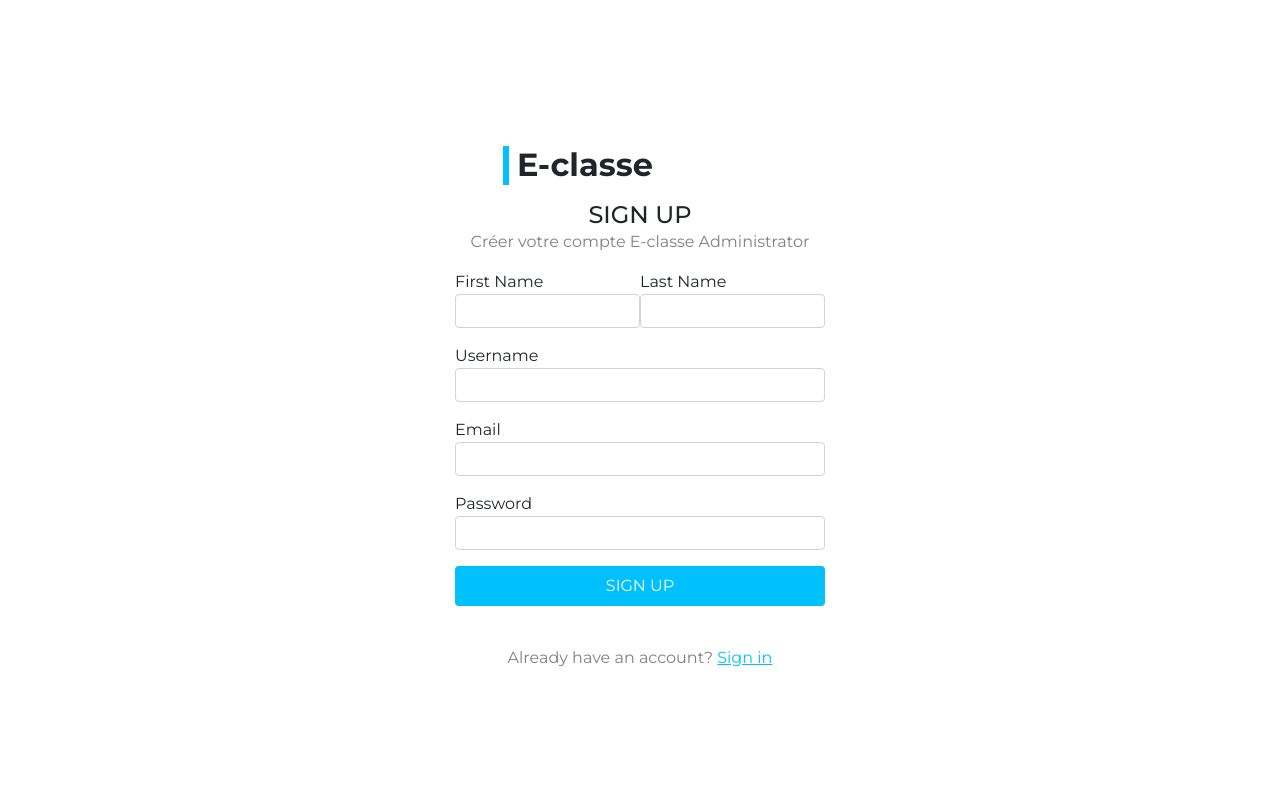
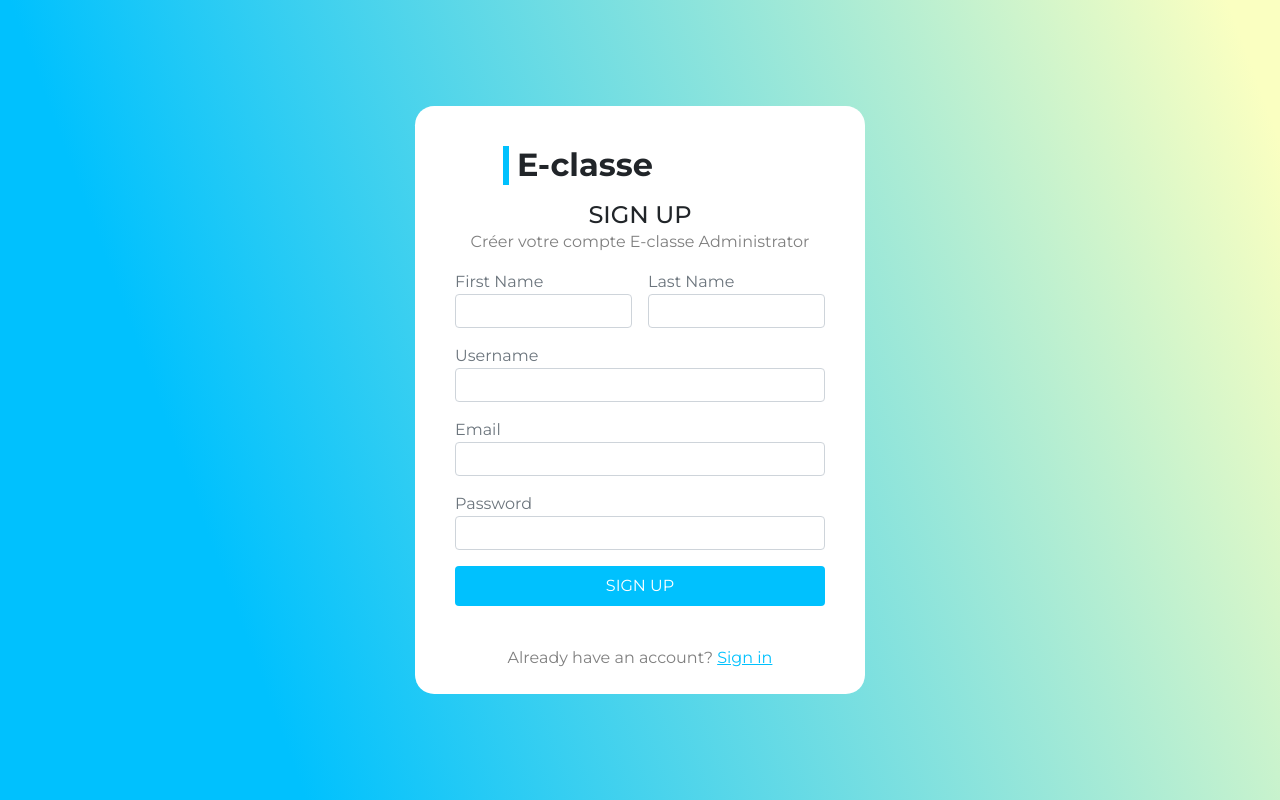
Before and after one commit to darjiaymane/E-class, a PHP site: page /signup.php in a window 1280 px wide. Run offline with PHP 8.4, Linux system fonts and the light colour scheme; some libraries are stand-ins or nearby versions; some web fonts are replaced.

Commit message:
Add the message (username, email) error to the signup page, and style the labels

```diff
--- a/signup.php
+++ b/signup.php
@@ -1,9 +1,10 @@
 <?php
+session_start();
 $path="";
 include './DecoupFiles/head.php';
 include 'operations.php';
 ?>
-<body>
+<body class="bg-primary index">
 <main class=" vh-100 sm d-flex justify-content-center align-items-center">
     <section class=" sm rounded-3 pt-4 pb-4 ps-4 pe-4 w-35 bg-white text-dark d-flex flex-column align-items-center">
             <form class="p-3" method="POST" action="./students/add.php">
@@ -15,28 +16,31 @@ include 'operations.php';
                 <div class="text-center mb-3">
                     <h4>SIGN UP</h4>
                     <p class="text-black-50">Créer votre compte E-classe Administrator</p>
-
+                    <small class="text-danger"><?php
+                        if(isset($_SESSION['error4'])){
+                            echo $_SESSION['error4'] ;}
+                        ?></small>
                 </div>
-                <div class="d-flex">
+                <div class="d-flex flex-column flex-sm-row gap-3">
                     <div class="mb-3 w-100">
-                        <label for="fname" class="col-form-label">First Name</label>
+                        <label for="fname" class="form-label  text-muted">First Name</label>
                         <input class="form-control p-1" type="text" id="fname" name="Fname" required/>
                     </div>
                     <div class="mb-3 w-100">
-                        <label for="lname" class="col-form-label">Last Name</label>
+                        <label for="lname" class="form-label  text-muted">Last Name</label>
                         <input class="form-control p-1" id="lname" type="text" name="Lname" required/>
                     </div>
                 </div>
                  <div class="mb-3">
-                    <label for="username" class="col-form-label">Username</label>
+                    <label for="username" class="form-label  text-muted">Username</label>
                     <input class="form-control p-1" type="text" id="username" name="username" required/>
                 </div>
                 <div class="mb-3">
-                    <label for="email"  class="col-form-label">Email</label>
+                    <label for="email"  class="form-label  text-muted">Email</label>
                     <input class="form-control p-1" type="email" id="email" name="email" required/>
                 </div>
                 <div class="mb-3">
-                    <label for="password" class="col-form-label">Password</label>
+                    <label for="password" class="form-label  text-muted">Password</label>
                     <input class="form-control p-1" id="password" type="password" name="password" required/>
                 </div>
                 <div class="text-center mb-3">
```
